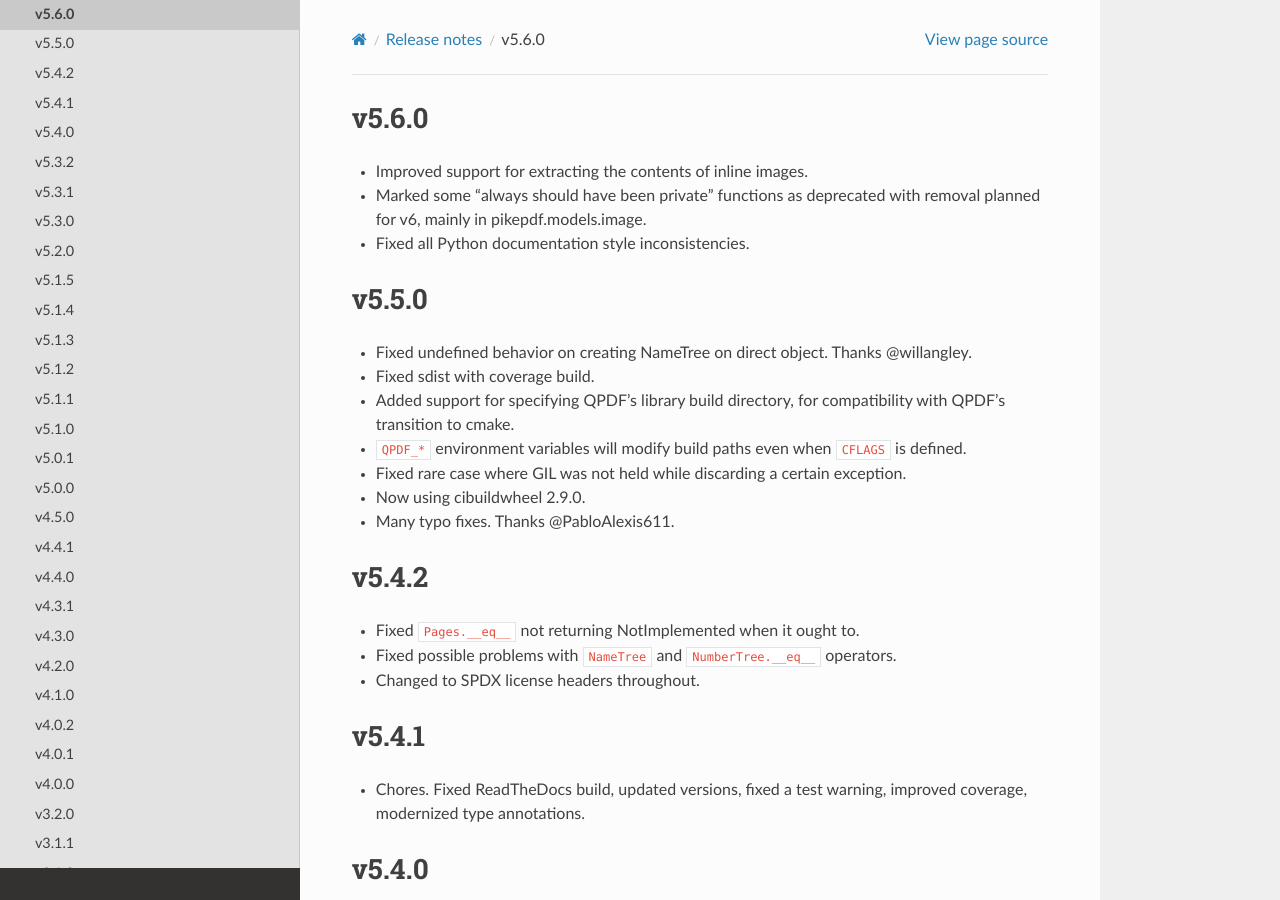
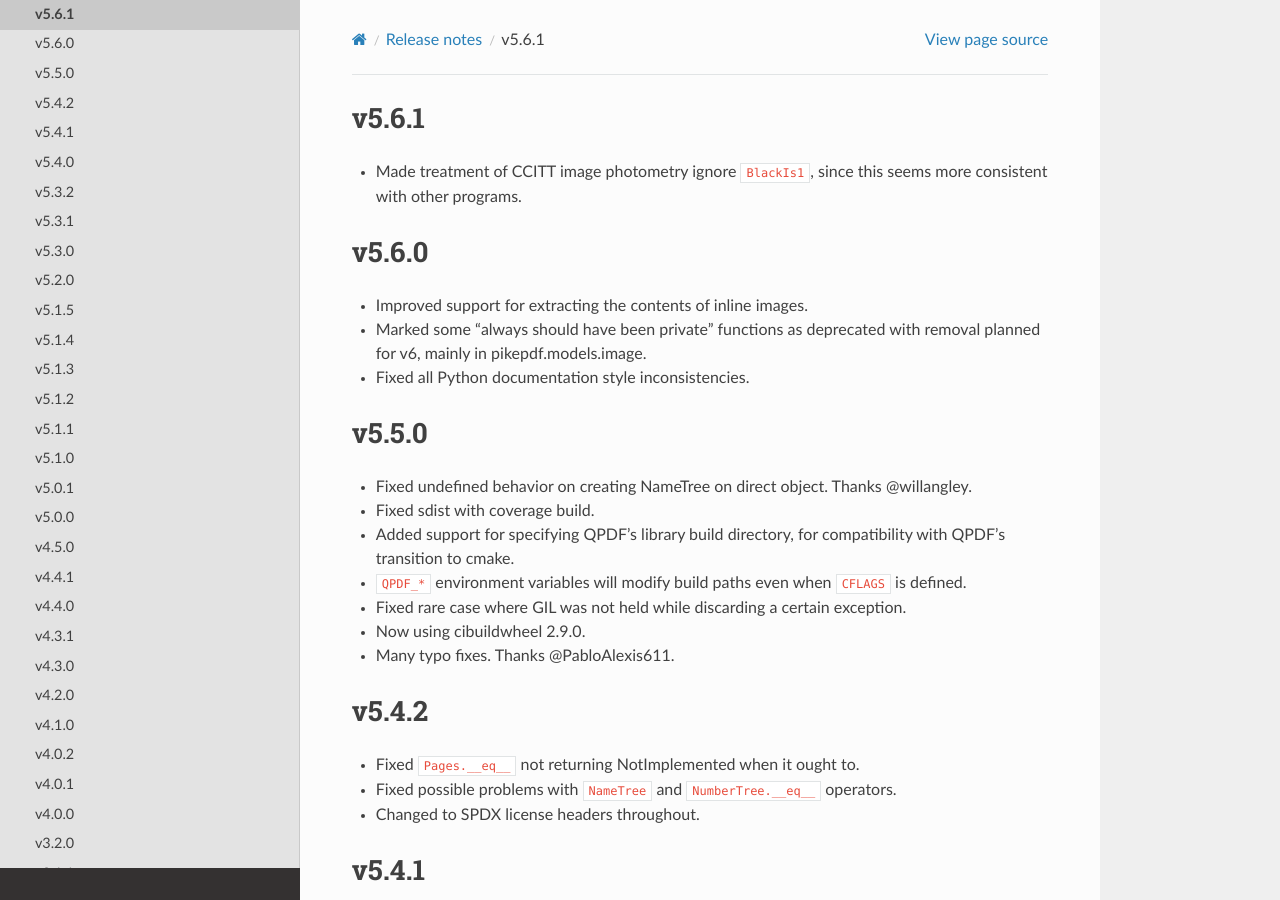
Before and after one commit to pikepdf/pikepdf, a Sphinx documentation site: the page built from docs/releasenotes/version5.rst, in a window 1280 px wide and 900 px high. Built offline with Sphinx 7.4.7 and the Read the Docs theme 2.0.0, drawn with Linux system fonts in a browser that asks for light colours; the version number could not be read and is left out.

Commit message:
v5.6.1 release notes

```diff
--- a/docs/releasenotes/version5.rst
+++ b/docs/releasenotes/version5.rst
@@ -1,3 +1,9 @@
+v5.6.1
+======
+
+-  Made treatment of CCITT image photometry ignore ``BlackIs1``, since this seems
+   more consistent with other programs.
+
 v5.6.0
 ======
 
```
